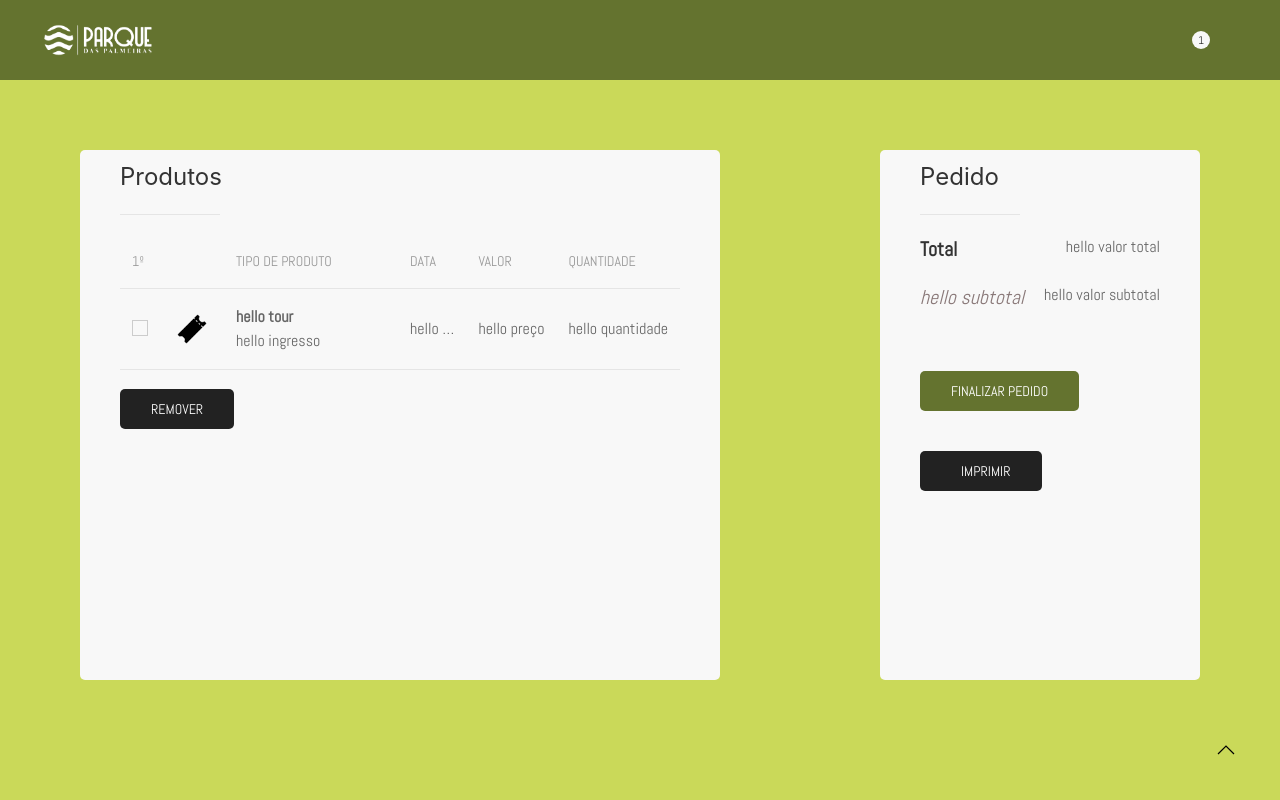
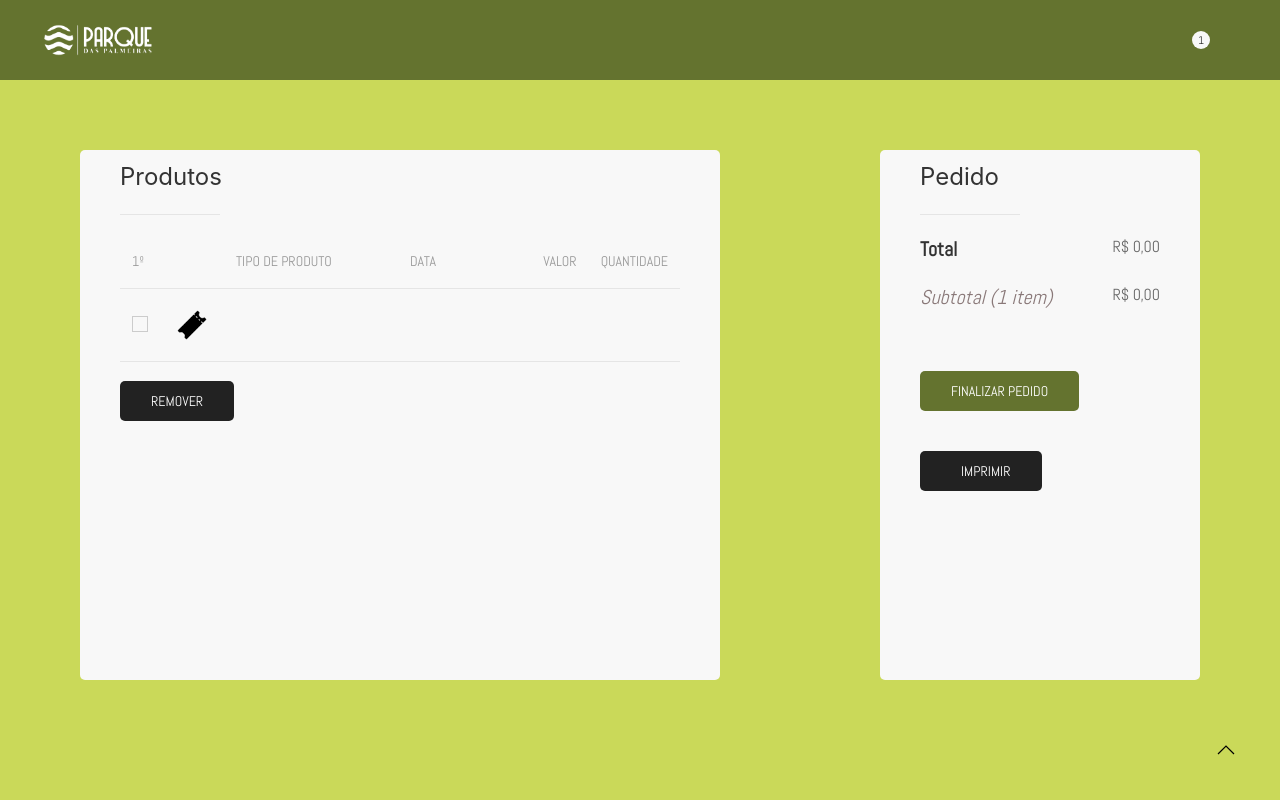
Before and after one commit to winkels7/e-commerce, a Vue app: page /checkout in a window 1280 px wide. Shown: the top 800 px of the page. Built offline with nearby package versions, Linux system fonts and the light colour scheme.

Commit message:
nat vai pra faculdade

```diff
--- a/src/views/HomeView.vue
+++ b/src/views/HomeView.vue
@@ -83,7 +83,7 @@
             <label class="uk-form-label">Data da Reserva</label>
             <div class="uk-form-controls">
               <input
-                id="ingData"
+                v-model="calendario"
                 class="uk-input uk-form-width-medium"
                 type="date"
                 aria-label="Not clickable icon"
@@ -100,6 +100,7 @@
             <select
               class="uk-select uk-form-width-medium"
               id="form-stacked-select"
+              v-model="tour"
             >
               <option>Histórico</option>
               <option>Amanhecer</option>
@@ -187,10 +188,9 @@
               />
             </div>
             <input
-              id="inteira"
+              v-model="inteira"
               class="uk-input uk-form-width-xsmall uk-border-pill uk-margin-small-bottom uk-box-shadow-small"
               type="number"
-              value="0"
               min="0"
             />
           </div>
@@ -215,10 +215,9 @@
               />
             </div>
             <input
-              id="meia"
+              v-model="meia"
               class="uk-input uk-form-width-xsmall uk-border-pill uk-margin-small-bottom uk-box-shadow-small"
               type="number"
-              value="0"
               min="0"
             />
           </div>
@@ -242,10 +241,9 @@
               />
             </div>
             <input
-              id="pcd"
+              v-model="pcd"
               class="uk-input uk-form-width-xsmall uk-border-pill uk-margin-small-bottom uk-box-shadow-small"
               type="number"
-              value="0"
               min="0"
             />
           </div>
@@ -417,11 +415,25 @@
   </div>
 </template>
 
-<script type="module">
+<script>
 import StorageTable from './controllers/Checkout.controller.mjs'
+
+  export default {
+    data() {
+      return {
+        calendario: '',
+        tour: '',
+        inteira: '0',
+        meia: '0',
+        pcd: '0'
+      }
+    },
+
+  methods: {
+    everything() {
       const $storage = new StorageTable()
 
-    alert(`Entrou na função`)
+        // alert(this.inteira)
 
         $storage.criarTable({
           nome: 'ingressos',
@@ -433,22 +445,14 @@
           permissao: 'readwrite',
           action: 'ingressos',
           campos: [
-        { info: 'hello tour' },
-        { info: 'hello ingresso' },
-        { info: 'hello dia' },
-        { info: 'hello preço' },
-        { info: 'hello quantidade' },
-        { info: 'hello subtotal' },
-        { info: 'hello valor total' },
-        { info: 'hello valor subtotal' }
+            { info: this.calendario },
+            { info: this.tour },
+            { info: this.inteira },
+            { info: this.meia },
+            { info: this.pcd }
           ]
         })
-/*export default {
-  methods: {
-    IndexedDB() {
-      return obj.IndexedDB()
-    },
-  },
-}*/
-// export let hello = 'world';
+    }
+  }
+}
 </script>
--- a/src/views/checkout.vue
+++ b/src/views/checkout.vue
@@ -1,5 +1,5 @@
 <template>
-  <div
+  <div id="app"
     class="uk-container-large uk-background-secondary uk-flex uk-flex-around"
   >
     <div
@@ -42,13 +42,13 @@
               </td>
               <td class="uk-table-link">
                 <a class="uk-link-reset" href="">
-                  <strong id="tourEsc">Histórico</strong><br />
-                  <span id="ingressoEsc">Meia-Entrada</span></a
+                  <strong id="tourEsc">{{ tour }}</strong><br />
+                  <span id="ingressoEsc">{{ inteira }}</span></a
                 >
               </td>
-              <td id="dataEsc" class="uk-text-truncate">05/11/2022</td>
-              <td id="precoEsc" class="uk-text-nowrap">R$ 6,00</td>
-              <td id="quantEsc" class="uk-text-nowrap uk-text-center">1</td>
+              <td id="dataEsc" class="uk-text-truncate">{{ calendario }}</td>
+              <td id="precoEsc" class="uk-text-nowrap">{{ preco }}</td>
+              <td id="quantEsc" class="uk-text-nowrap uk-text-center">{{ quant }}</td>
             </tr>
           </tbody>
           <!---->
@@ -148,46 +148,35 @@
 </template>
 
 <script>
-import StorageTable from './controllers/Checkout.controller.mjs'
-import hello from './HomeView.vue'
+/*import StorageTable from './controllers/Checkout.controller.mjs'
 
 const $storage = new StorageTable()
 
-  $storage.criarTable({
-    nome: 'ingressos',
-    item: [
-      { nome: 'ingresso_chave', chaves: ['chave'], params: { unique: true } }
-    ]
-  })
+$storage.popularTable({
+  id: 'tourEsc',
+  posicao: 0
+})*/
 
-  $storage.popularTable({
-    nome: 'ingressos',
-    permissao: 'readwrite',
-    action: 'ingressos',
-    campos: [
-      { info: 'hello tour' },
-      { info: 'hello ingresso' },
-      { info: 'hello dia' },
-      { info: 'hello preço' },
-      { info: 'hello quantidade' },
-      { info: 'hello subtotal' },
-      { info: 'hello valor total' },
-      { info: 'hello valor subtotal' }
-    ]
-  })
 
-/*export default {
-  data() {
-    return {
-      tour: 'aaa',
-      ingresso: 'aaa',
-      dia: 'aaa',
-      preco: 'aaa',
-      quant: 'aaa',
-      subtotal: 'aaa',
-      totalValor: 'aaa',
-      subtotalValor: 'aaa'
-    };
-  },
-};*/
+/*
+const getAllRequest = store.getAll()
+
+console.warn(getAllRequest)
+
+getAllRequest.onsuccess = function() {
+  const array = getAllRequest.result
+
+  console.warn(array)
+
+  // const maisLinhas = '<td><input class="uk-checkbox" type="checkbox" aria-label="Checkbox" /></td><td><img class="uk-preserve-width uk-border-circle" src="../assets/Icone-ticket-Png-removebg-preview (1).png" width="40" height="40" alt="ticket"/></td><td class="uk-table-link"><a class="uk-link-reset" href=""><strong class="tourEsc">Histórico</strong><br /><span id="ingresso2Esc">Meia-Entrada</span></a></td><td class="uk-text-truncate dataEsc">05/11/2022</td><td id="preco2Esc" class="uk-text-nowrap">R$ 6,00</td><td id="quant2Esc" class="uk-text-nowrap uk-text-center">1</td>'
+
+  // document.getElementById('segundaLinha').innerHTML = maisLinhas
+  // document.getElementById('terceiraLinha').innerHTML = maisLinhas
+
+  // data = 0
+  // tour = 1
+  // inteira = 2
+  // meia = 3
+  // pcd = 4
+} */
 </script>
--- a/src/views/controllers/Checkout.controller.mjs
+++ b/src/views/controllers/Checkout.controller.mjs
@@ -17,27 +17,6 @@
       this.db = indexedDB.open(text, versao)
       console.warn(`Banco criado`)
     }
-
-    /*catchTable(param = {}) {
-        const ingData = param.ingData
-        // document.getElementById('ingData').value
-        const ingTour = param.ingTour
-        // document.getElementById('form-stacked-select').value
-        const ingInteira = param.ingInteira
-        // document.getElementById('inteira').value
-        const ingMeia = param.ingMeia
-        // document.getElementById('meia').value
-        const ingPCD = param.ingPCD
-        // document.getElementById('pcd').value
-
-        if(ingData != null && ingTour != null && ingInteira != null && ingMeia != null && ingPCD != null) {
-            const dataValue = ingData.value
-            const tourValue = ingTour.value
-            const inteiraValue = ingInteira.value
-            const meiaValue = ingMeia.value
-            const pcdValue = ingPCD.value
-        }
-    }*/
 
     criarTable(param = {}) {
       this.db.onupgradeneeded = (event) => {
@@ -76,37 +55,30 @@
           console.warn(`campos.info: ${campos.info}`)
         })
 
-        // store.add(dataValue)
-
-        // const primeiroCampo = document.getElementById('id1').value
-
-        // store.add(primeiroCampo)
-        // store.add('segundo')
-        // store.add('terceiro')
-
-        const getAllRequest = store.getAll()
+        /*const getAllRequest = store.getAll()
 
         console.warn(getAllRequest)
 
         getAllRequest.onsuccess = function() {
-          const array = getAllRequest.result
+            const array = getAllRequest.result
 
-          console.warn(array)
+            console.warn(array)
 
-          const maisLinhas = '<td><input class="uk-checkbox" type="checkbox" aria-label="Checkbox" /></td><td><img class="uk-preserve-width uk-border-circle" src="../assets/Icone-ticket-Png-removebg-preview (1).png" width="40" height="40" alt="ticket"/></td><td class="uk-table-link"><a class="uk-link-reset" href=""><strong class="tourEsc">Histórico</strong><br /><span id="ingresso2Esc">Meia-Entrada</span></a></td><td class="uk-text-truncate dataEsc">05/11/2022</td><td id="preco2Esc" class="uk-text-nowrap">R$ 6,00</td><td id="quant2Esc" class="uk-text-nowrap uk-text-center">1</td>'
+            // const maisLinhas = '<td><input class="uk-checkbox" type="checkbox" aria-label="Checkbox" /></td><td><img class="uk-preserve-width uk-border-circle" src="../assets/Icone-ticket-Png-removebg-preview (1).png" width="40" height="40" alt="ticket"/></td><td class="uk-table-link"><a class="uk-link-reset" href=""><strong class="tourEsc">Histórico</strong><br /><span id="ingresso2Esc">Meia-Entrada</span></a></td><td class="uk-text-truncate dataEsc">05/11/2022</td><td id="preco2Esc" class="uk-text-nowrap">R$ 6,00</td><td id="quant2Esc" class="uk-text-nowrap uk-text-center">1</td>'
 
-          // document.getElementById('segundaLinha').innerHTML = maisLinhas
-          // document.getElementById('terceiraLinha').innerHTML = maisLinhas
+            param.get.forEach((get) => {
+                document.getElementById(get.id).innerHTML = array[get.posicao]
+            })
 
-          document.getElementById('tourEsc').innerHTML = array[0]
-          document.getElementById('ingressoEsc').innerHTML = array[1]
-          document.getElementById('dataEsc').innerHTML = array[2]
-          document.getElementById('precoEsc').innerHTML = array[3]
-          document.getElementById('quantEsc').innerHTML = array[4]
-          document.getElementById('subtotalEsc').innerHTML = array[5]
-          document.getElementById('totalValorEsc').innerHTML = array[6]
-          document.getElementById('subtotalValorEsc').innerHTML = array[7]
-        }
+            // document.getElementById('segundaLinha').innerHTML = maisLinhas
+            // document.getElementById('terceiraLinha').innerHTML = maisLinhas
+
+            // data = 0
+            // tour = 1
+            // inteira = 2
+            // meia = 3
+            // pcd = 4
+        }*/
       }
     }
 }
```
Lines whose indentation alone changed are shown as unchanged.
